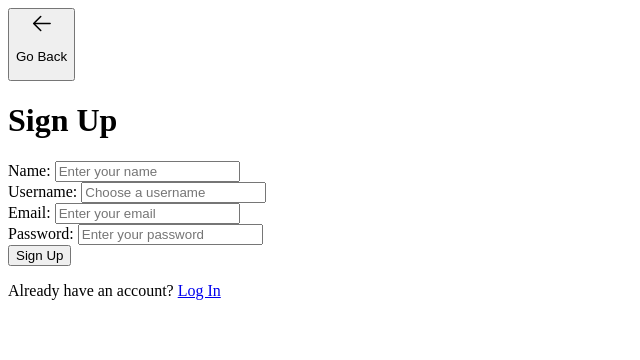
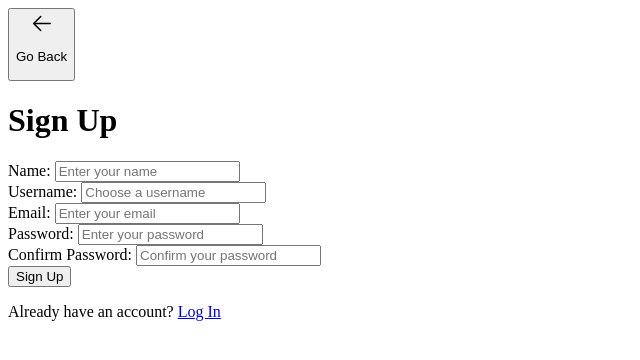
Before and after one commit to kom-senapati/bot-verse, a Python web app: template templates/signup.html in a window 1280 px wide. Shown: the top 360 px of the page, without its empty margins (0-640 px from the left). Run offline with Jinja, Linux system fonts and the light colour scheme; the template is opened without the code that fills it, so the values that code supplies are empty.

Commit message:
confirm password option

```diff
--- a/static/js/signup.js
+++ b/static/js/signup.js
@@ -3,6 +3,12 @@ document
   .addEventListener("submit", async function (event) {
     event.preventDefault(); // Prevent the default form submission
 
+    const password = document.getElementById("password").value;
+    const confirmPassword = document.getElementById("confirm password").value;
+    if (password !== confirmPassword) {
+      document.getElementById("signup-error").textContent = "Passwords do not match!";
+      return; // Stop form submission if passwords don't match
+    }
     const formData = new FormData(document
       .getElementById("signup-form")); // Collect form data
 
--- a/templates/signup.html
+++ b/templates/signup.html
@@ -49,7 +49,12 @@
                 class="mt-1 block w-full border border-gray-300 rounded-md p-3 text-lg focus:ring-blue-500 focus:border-blue-500"
                 placeholder="Enter your password">
         </div>
-
+        <div>
+            <label for="confirm password" class="block text-lg font-medium text-gray-700">Confirm Password:</label>
+            <input type="password" id="confirm password" name="password" required
+                class="mt-1 block w-full border border-gray-300 rounded-md p-3 text-lg focus:ring-blue-500 focus:border-blue-500"
+                placeholder="Confirm your password">
+        </div>
 
         <div id="signup-error" class="text-red-400"></div>
 
```
Also changed, not shown: 1 other file.
